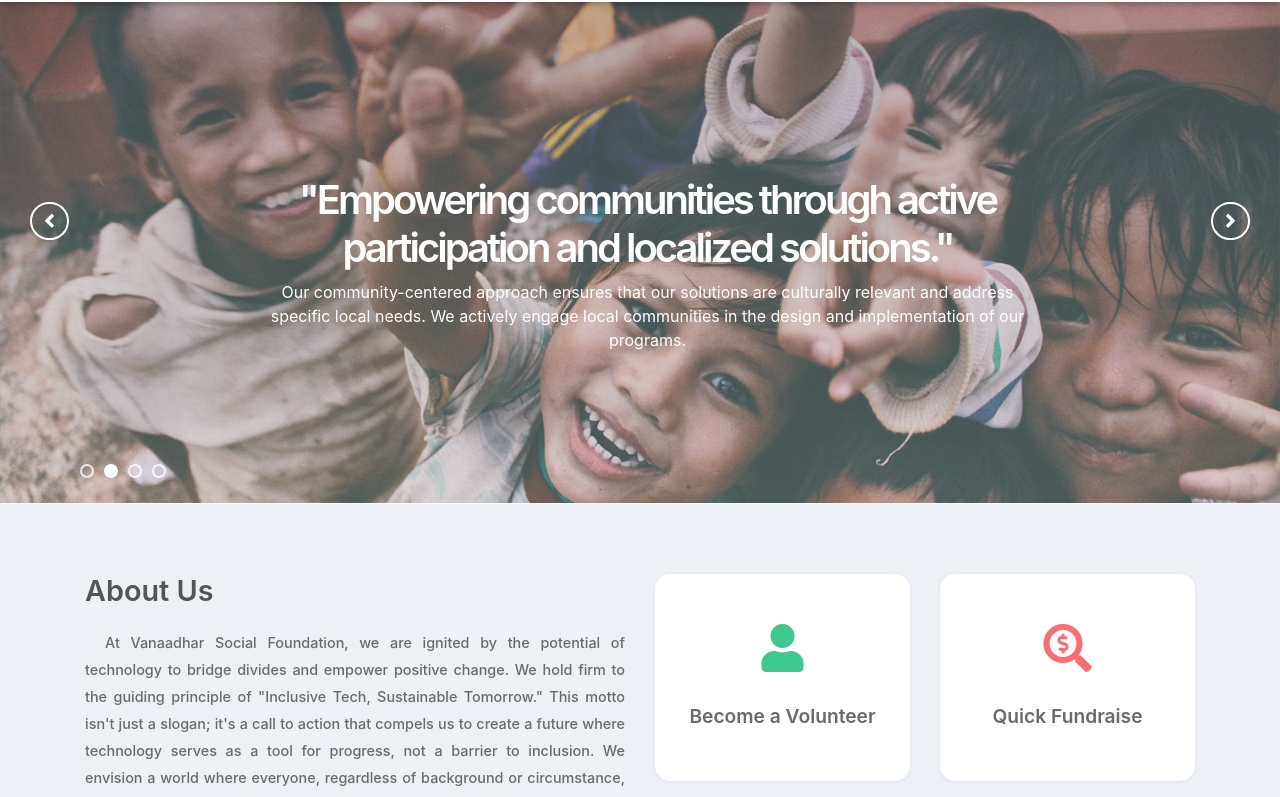
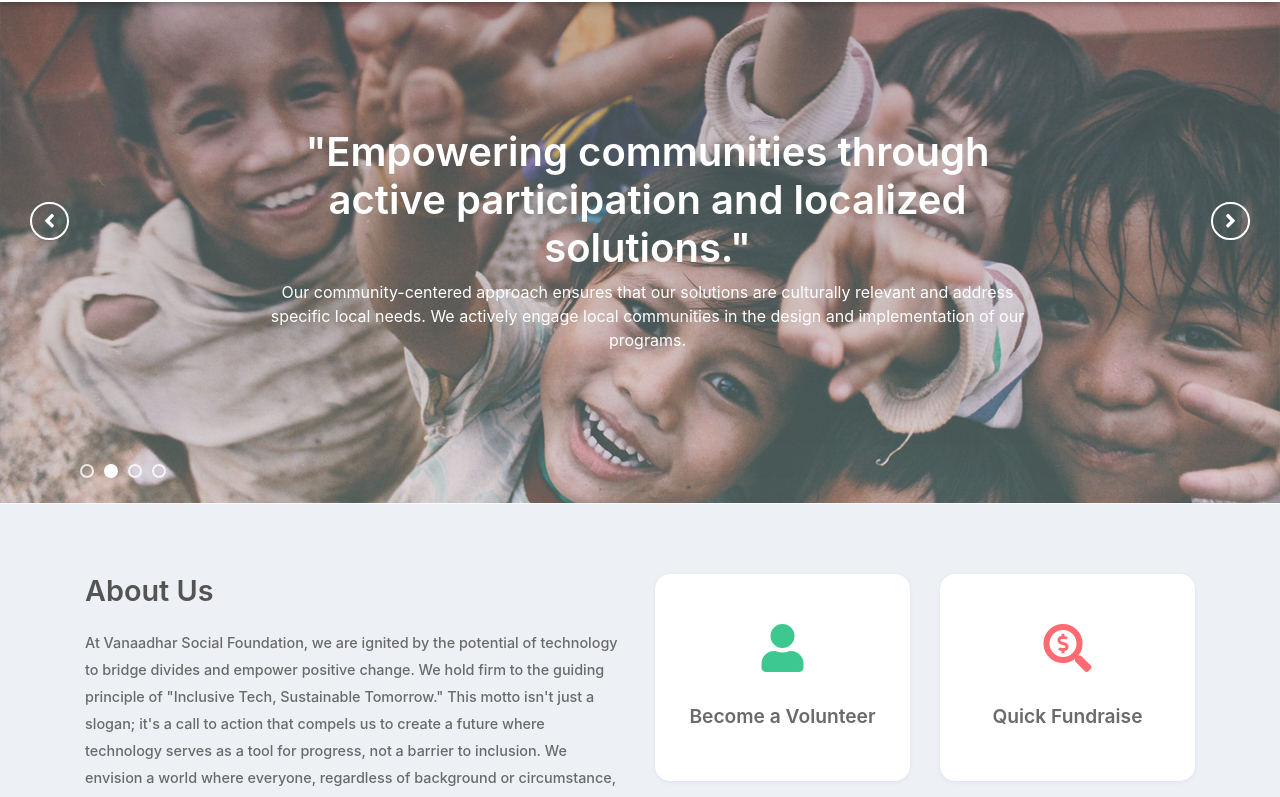
Before and after one commit to tushrtyagi/task-manager, a plain HTML site: page index.html in a window 1280 px wide. Shown: the part 142-939 px from the top of the page. Drawn offline with Linux system fonts and the light colour scheme.

Commit message:
indentation corrected

```diff
--- a/assets/css/style.css
+++ b/assets/css/style.css
@@ -396,7 +396,7 @@ header {
   font-size: 40px;
   font-weight: 600;
   color: #fff;
-  letter-spacing: -3px; }
+  letter-spacing: 0px; }
 
 .slider-text {
   margin-bottom: 20px;
@@ -494,11 +494,11 @@ header {
     font-size: 1.8rem;
     margin-bottom: 20px; }
   .about-us .text-part p {
-    text-indent: 20px;
+    /* text-indent: 10px; */
     margin-bottom: 15px;
     line-height: 27px;
     font-weight: 500;
-    text-align: justify;
+    text-align: left;
     font-size: .9rem; }
   .about-us .image-part .about-quick-box .about-qcard {
     padding: 50px 30px;
@@ -652,7 +652,7 @@ header {
 
 .footer p {
   text-align: justify;
-  text-indent: 20px;
+
   font-size: .9rem; }
 
 .footer .link-list li {
```
